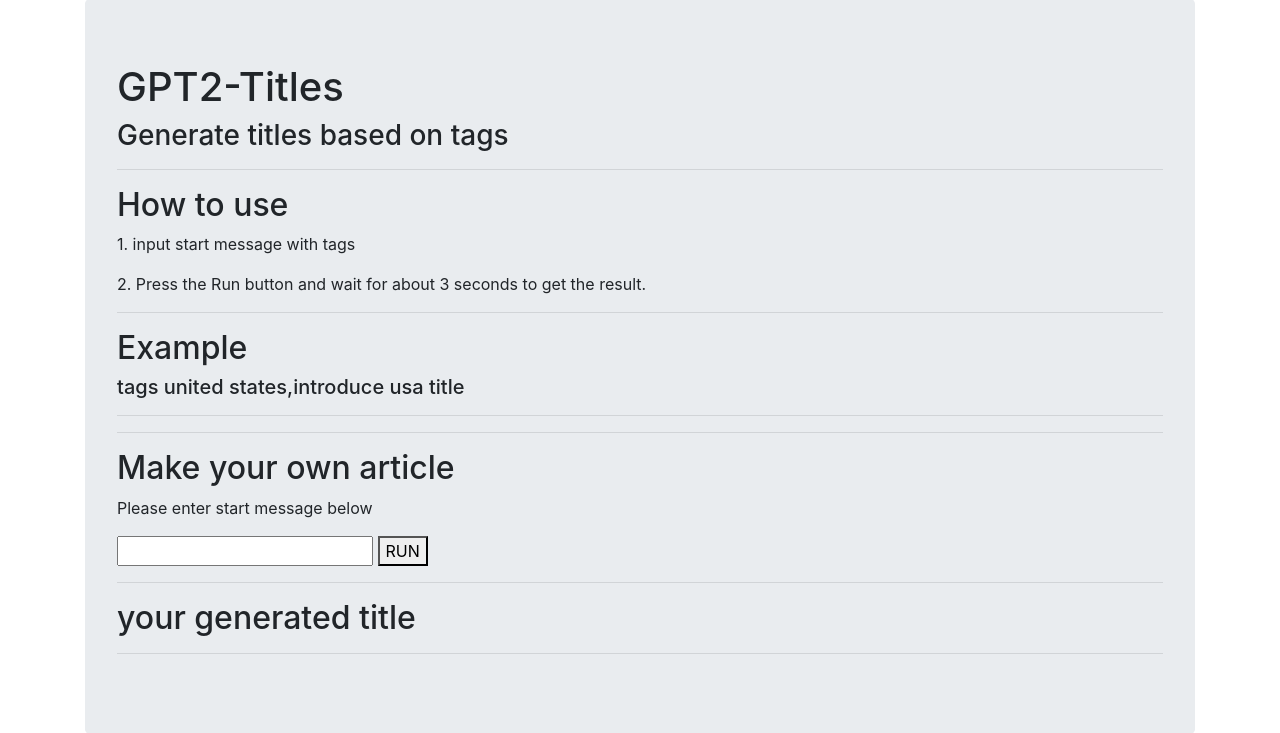
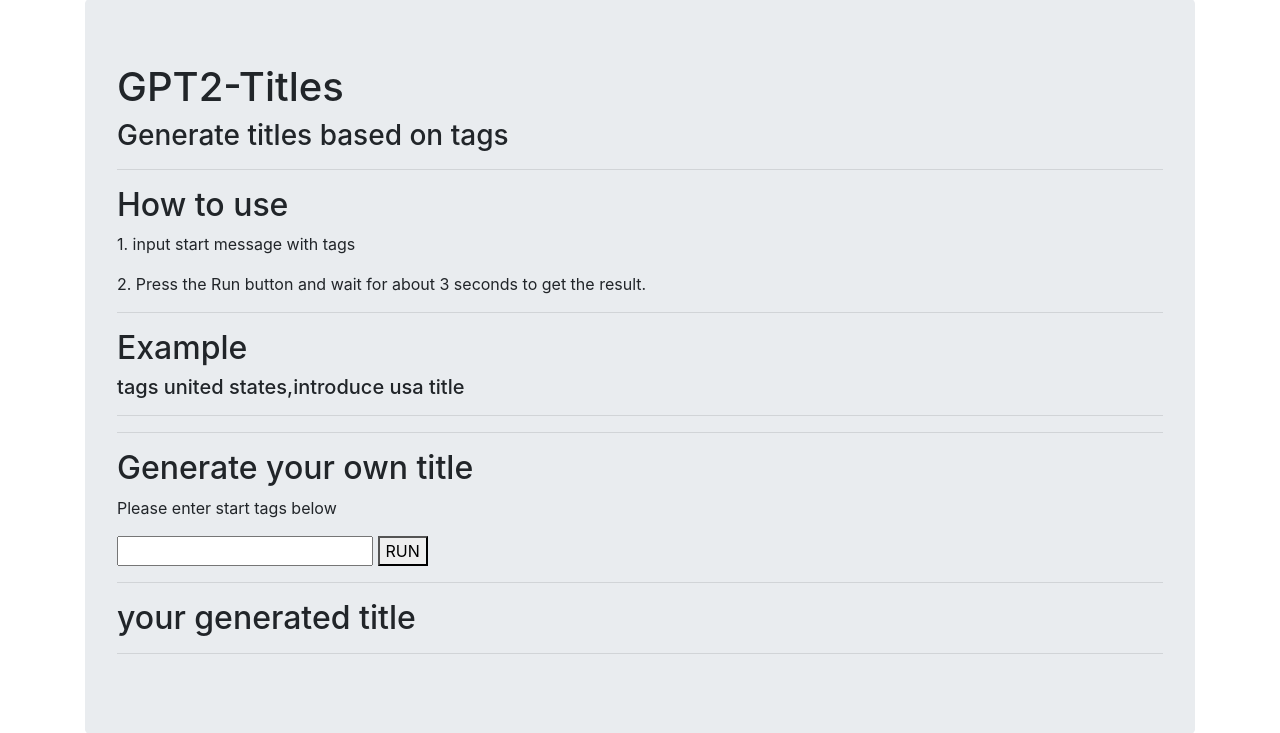
Before and after one commit to marcohatran/GPT2-Titles, a Flask app: page / in a window 1280 px wide. Shown: the part 17-750 px from the top of the page. Run offline with Flask 2, Linux system fonts and the light colour scheme; some libraries are stand-ins or nearby versions.

Commit message:
Update index.html

```diff
--- a/templates/index.html
+++ b/templates/index.html
@@ -38,8 +38,8 @@
   <p/>
 
                 <hr class="solid">
-                <h2>Make your own article </h2>
-                <p>Please enter start message below</p>
+                <h2>Generate your own title </h2>
+                <p>Please enter start tags below</p>
                 <input id='review'>
                 <button onclick='printName()'>RUN</button>
                 <p></p>
```
